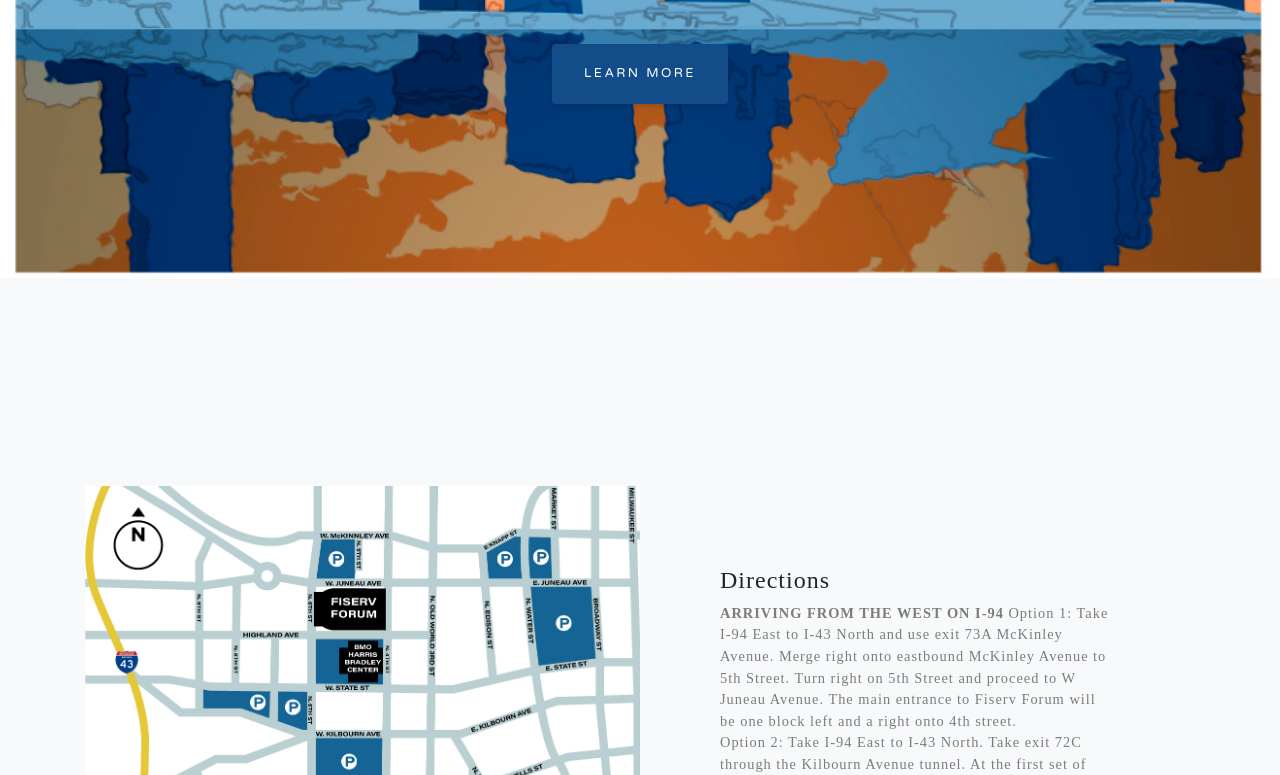
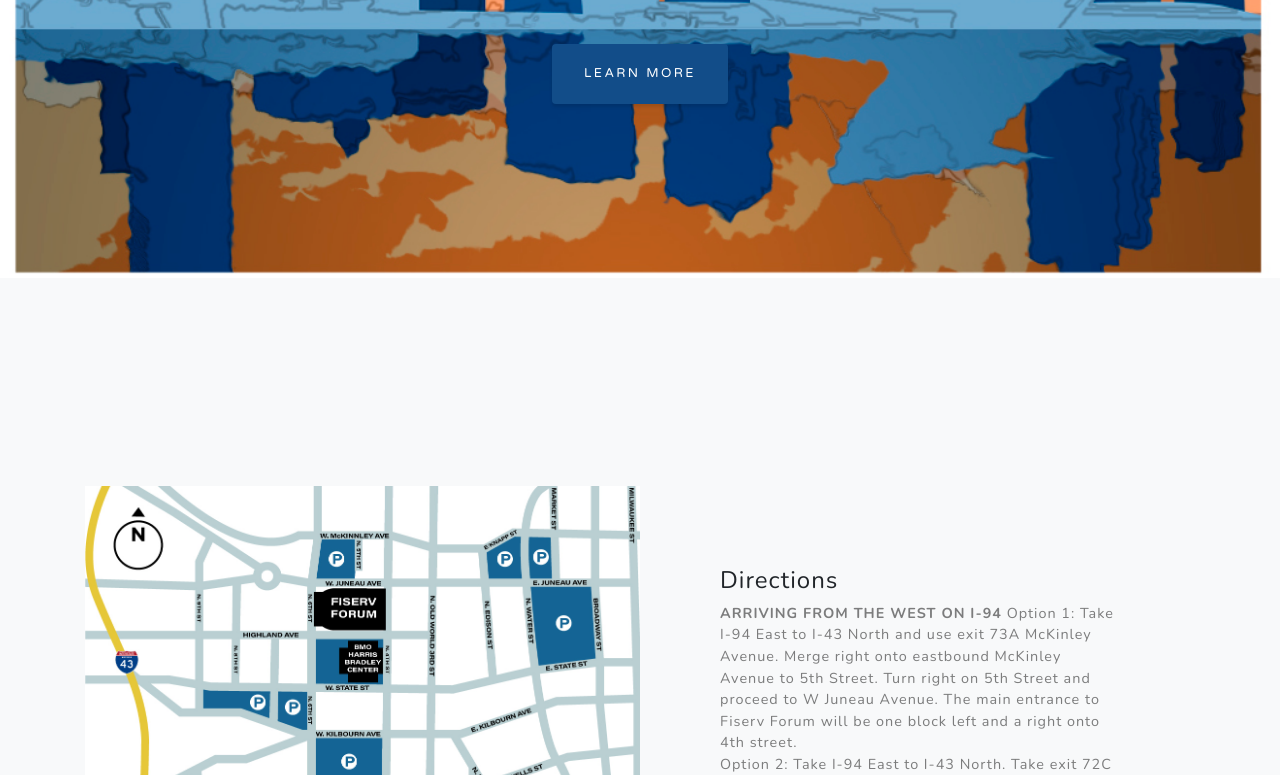
Before and after one commit to nditech/mena-ilf2020, a website: page index.html in a window 1280 px wide. Shown: the part 522-1297 px from the top of the page. Drawn offline with nearby package versions, Linux system fonts and the light colour scheme.

Commit message:
changing font

```diff
--- a/css/grayscale.css
+++ b/css/grayscale.css
@@ -349,7 +349,7 @@
 }
 
 body {
-  font-family: 'Minion Pro';
+  font-family: 'Nunito';
   letter-spacing: 0.0625em;
 }
 
```
